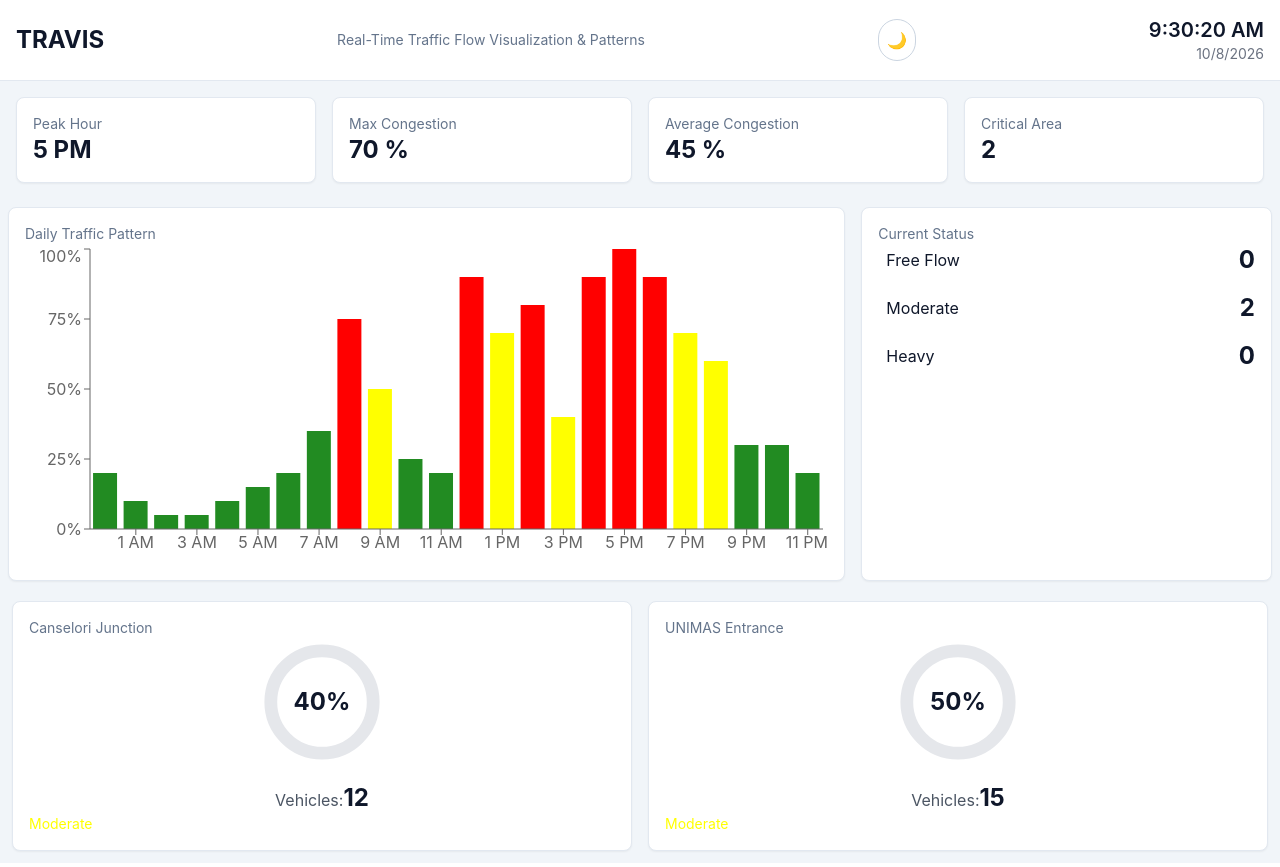
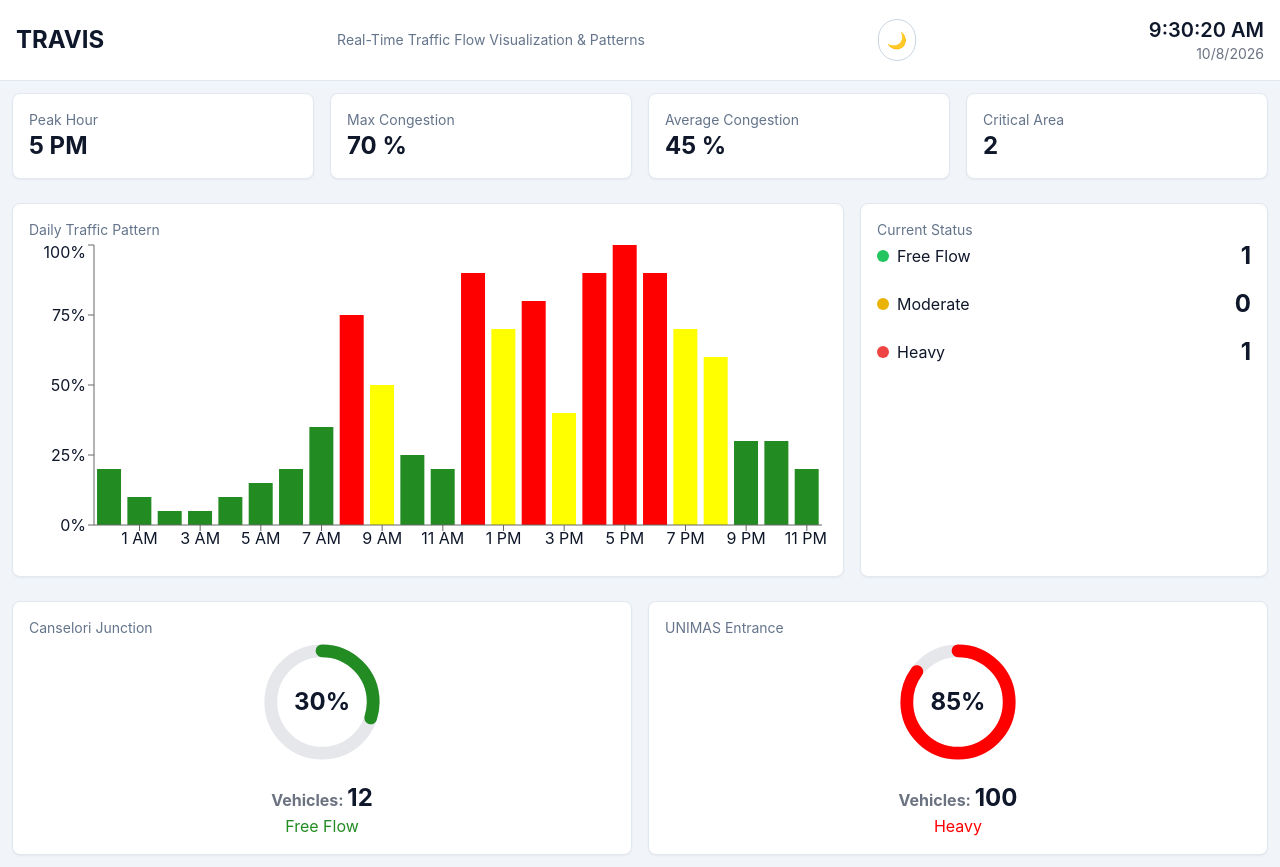
Before and after one commit to aaidahartini/travis, a React (Create React App) app in the folder travis-dashboard/: page / in a window 1280 px wide. Built offline with nearby package versions, Linux system fonts and the light colour scheme.

Commit message:
Refactor UI components for improved layout and accessibility; update congestion values in StatusSummary and LocationCard

```diff
--- a/travis-dashboard/src/App.js
+++ b/travis-dashboard/src/App.js
@@ -26,7 +26,7 @@ function App() {
   }
 
   return (
-    <div className={isDark ? "dark" : ""}>
+    <div className={isDark ? "dark" : "" }>
       <div className="min-h-screen bg-slate-100 text-slate-900 transition-colors duration-300 dark:bg-slate-950 dark:text-slate-100">
          {/*Header*/}
       <Header
@@ -34,7 +34,7 @@ function App() {
         onToggleTheme={toggleTheme}
       />
       {/*Summary Card*/}
-      <div className="grid grid-cols-4 gap-4 p-4 sm:grid-cols-2 xl:grid-cols-4">
+      <div className="grid grid-cols-1 gap-4 p-3 sm:grid-cols-2 xl:grid-cols-4">
         <SummaryCard title="Peak Hour" value="5 PM" />
         <SummaryCard title="Max Congestion" value="70 %" />
         <SummaryCard title="Average Congestion" value="45 %" />
@@ -42,25 +42,22 @@ function App() {
       </div>
 
       {/*Daily Pattern and Status Summary */}
-      <div className="grid grid-cols-3 gap-4 p-2">
-        <div className="col-span-2">
+      <div className="grid grid-cols-1 lg:grid-cols-3 gap-4 p-3">
+        <div className="lg:col-span-2">
           <DailyPatternChart/>
         </div>
          <StatusSummary/>
       </div>
 
       {/*Location Card*/}
-      <div className="grid grid-cols-2 gap-4 p-3">
-        <LocationCard name="Canselori Junction" congestion={40} vehicleCount={12}/>
-        <LocationCard name="UNIMAS Entrance" congestion={50} vehicleCount={15}/>
+      <div className="grid grid-cols-1 md:grid-cols-2 gap-4 p-3">
+        <LocationCard name="Canselori Junction" congestion={30} vehicleCount={12}/>
+        <LocationCard name="UNIMAS Entrance" congestion={85} vehicleCount={100}/>
       </div>
 
     </div>
       </div>
 
-
-
-
   );
 }
 
--- a/travis-dashboard/src/components/common/DailyPatternCharts.jsx
+++ b/travis-dashboard/src/components/common/DailyPatternCharts.jsx
@@ -57,10 +57,11 @@ function DailyPatternChart(){
             <div className="w-full h-80">
                 <ResponsiveContainer width="100%" height="100%">
                     <BarChart data={hourlyData}>
-                        <XAxis dataKey="hour"/>
+                        <XAxis dataKey="hour" tick={{ fill: "currentColor" }}/>
                         <YAxis
                             domain={[0, 100]}
                             tickFormatter={(value) => `${value}%`}
+                            tick={{ fill: "currentColor" }}
                         />
 
                         <Bar dataKey="congestion">
--- a/travis-dashboard/src/components/common/Header.jsx
+++ b/travis-dashboard/src/components/common/Header.jsx
@@ -30,7 +30,7 @@ function Header({ isDark, onToggleTheme}){
                     onClick={onToggleTheme}
                     aria-label={`Switch to ${isDark ? "light" : "dark"} mode`}
                     title={`Switch to ${isDark ? "light" : "dark"} mode`}
-                    className="rounded-full border border-slate-300 p-2 text-slate-700 transition hover:bg-slate-600 dark:text-slate-200 dark:hover:bg-slate-800">
+                    className="rounded-full border border-slate-300 p-2 text-slate-700 transition hover:bg-slate-100 dark:text-slate-200 dark:hover:bg-slate-800">
                     {isDark ? "☀️" : "🌙" }
                 </button>
             </div>
--- a/travis-dashboard/src/components/common/LocationCard.jsx
+++ b/travis-dashboard/src/components/common/LocationCard.jsx
@@ -42,7 +42,7 @@ function LocationCard({name, congestion, vehicleCount}){
                     {/*Background Ring*/}
                     <circle cx="50" cy="50" r={radius} fill="none" stroke="#e5e7eb" strokeWidth="10"/>
                     {/*Progress Ring*/}
-                    <circle cx="50" cy="50" r={radius} fill="none" stroke={color} strokeWidth="10" strokeLinecap="round" strokeDasharray={circumference} strokeDashoffset={offset} transform="rotate(-90 -50 50)"/>
+                    <circle cx="50" cy="50" r={radius} fill="none" stroke={color} strokeWidth="10" strokeLinecap="round" strokeDasharray={circumference} strokeDashoffset={offset} transform="rotate(-90 50 50)"/>
                 </svg>
 
                 {/*Percentage in the middle*/}
@@ -53,14 +53,14 @@ function LocationCard({name, congestion, vehicleCount}){
                 </div>
             </div>
             {/*Vehicle Count */}
-            <p className="text-center mt-4 text-gray-600">
-                Vehicles:{""}
+            <p className="text-center font-bold mt-4 text-gray-500">
+                Vehicles:{" "}
                 <span className="text-2xl font-bold text-slate-900 dark:text-white">
                     {vehicleCount}
                 </span>
             </p>
             {/*Status*/}
-            <p className="text-sm text-slate-500 dark:text-slate-400" style={{color: color}}>
+            <p className="text-center font-semiboldtext-sm text-slate-500 dark:text-slate-400" style={{color: color}}>
                 {status}
             </p>
         </div>
--- a/travis-dashboard/src/components/common/StatusSummary.jsx
+++ b/travis-dashboard/src/components/common/StatusSummary.jsx
@@ -1,6 +1,6 @@
 const locations = [
-    {name: "Canselori Junction", congestion: 40},
-    {name: "UNIMAS Entrance", congestion: 50},
+    {name: "Canselori Junction", congestion: 30},
+    {name: "UNIMAS Entrance", congestion: 85},
 ];
 
 function getStatus(value){
@@ -37,7 +37,7 @@ function StatusSummary(){
             {/* Free Flow */ }
             <div className="flex items-center justify-between mb-4">
                 <div className="flex items-center gap-2">
-                    <span className="text-sm text-slate-500 dark:text-slate-400">
+                    <span className="text-sm text-slate-500 dark:text-slate-400 h-3 w-3 rounded-full bg-green-500">
 
                     </span>
                     <span>Free Flow</span>
@@ -50,7 +50,7 @@ function StatusSummary(){
             {/*Moderate*/}
             <div className="flex items-center justify-between mb-4">
                 <div className="flex items-center gap-2">
-                    <span className="text-sm text-slate-500 dark:text-slate-400"></span>
+                    <span className="text-sm text-slate-500 dark:text-slate-400 h-3 w-3 rounded-full bg-yellow-500"></span>
                     <span>Moderate</span>
                 </div>
                 <span className="text-2xl font-bold text-slate-900 dark:text-white">
@@ -61,7 +61,7 @@ function StatusSummary(){
             {/*Heavy*/}
             <div className="flex items-center justify-between">
                 <div className="flex items-center gap-2">
-                    <span className="text-sm text-slate-500 dark:text-slate-400"></span>
+                    <span className="text-sm text-slate-500 dark:text-slate-400 h-3 w-3 rounded-full bg-red-500"></span>
                     <span>Heavy</span>
                 </div>
                 <span className="text-2xl font-bold text-slate-900 dark:text-white">
--- a/travis-dashboard/tailwind.config.js
+++ b/travis-dashboard/tailwind.config.js
@@ -1,5 +1,6 @@
 /** @type {import('tailwindcss').Config} */
 module.exports = {
+  darkMode: "class",
   content: [
     "./src/**/*.{js,jsx,ts,tsx}",
   ],
@@ -8,6 +9,4 @@ module.exports = {
   },
   plugins: [],
 
-  darkMode: "class",
-
 }
```
